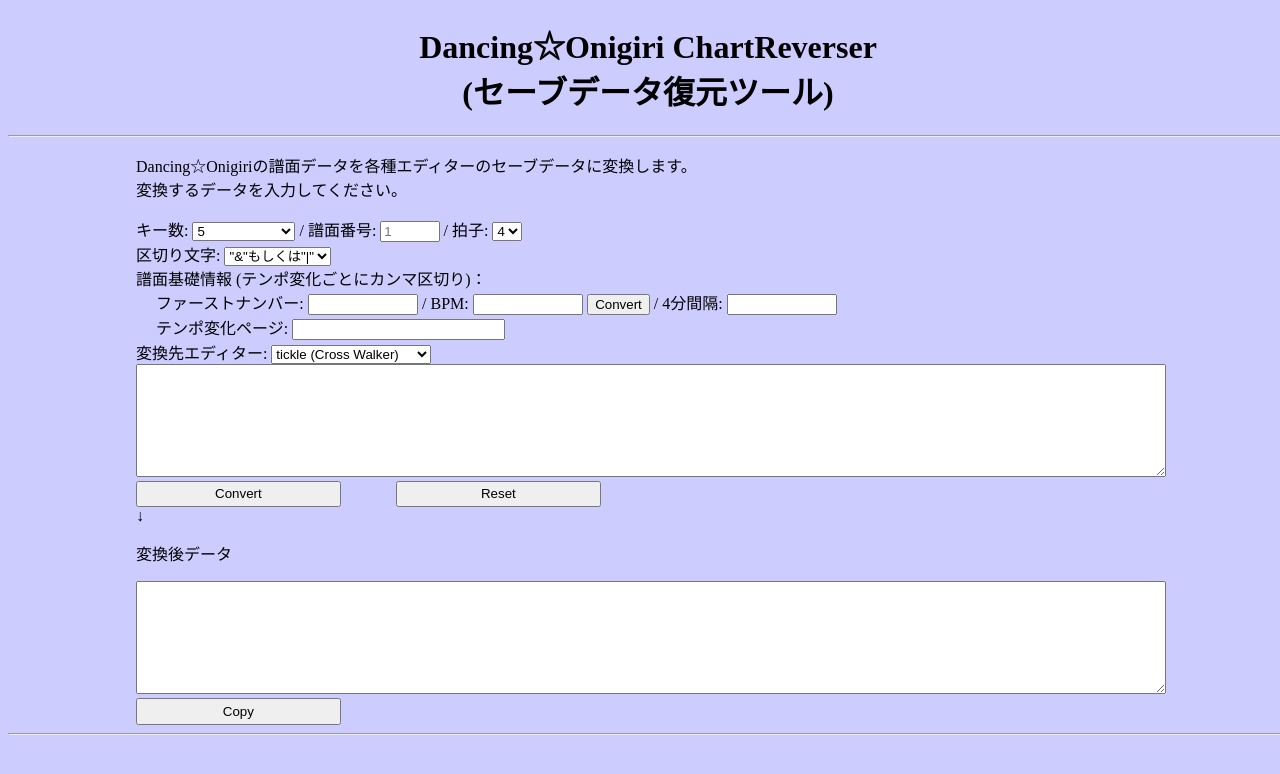
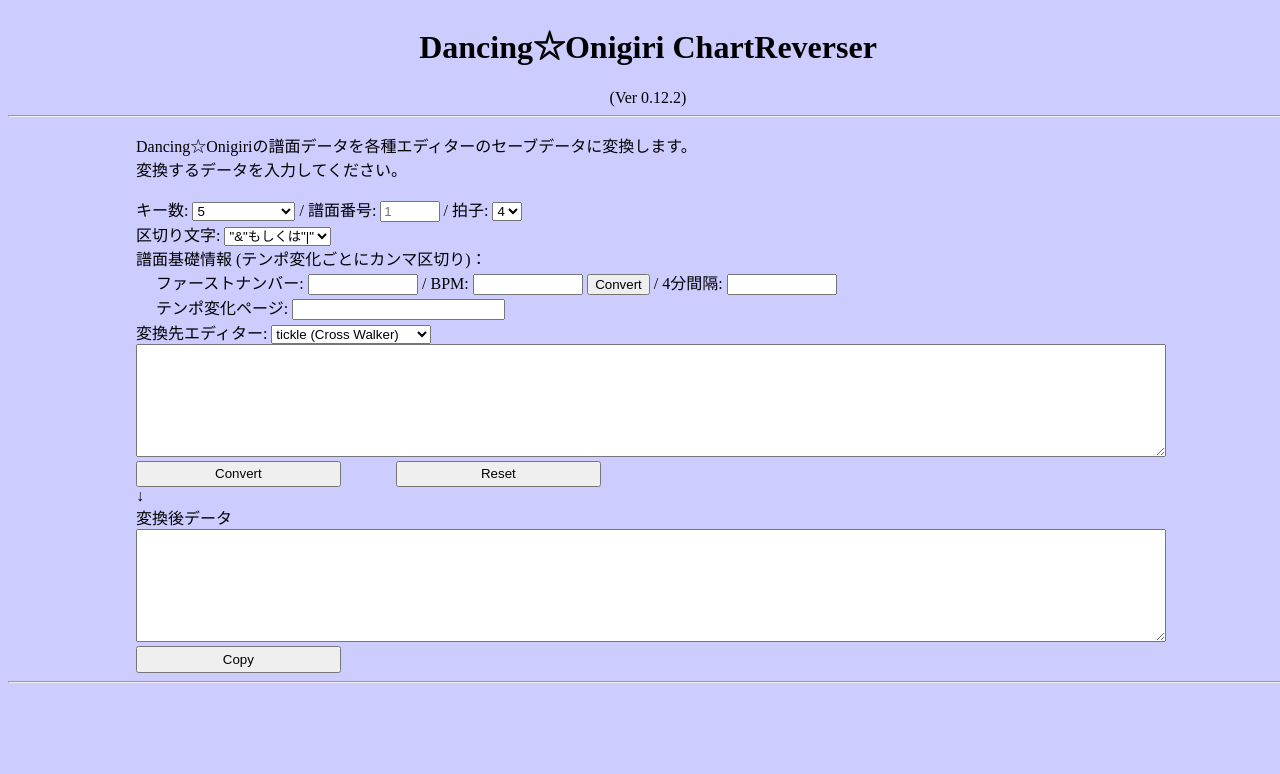
Before and after one commit to cwtickle/danoniplus-reverser, a plain HTML site: page index.html in a window 1280 px wide. Drawn offline with Linux system fonts and the light colour scheme.

Commit message:
[0001/initial:0.12.2] バージョン名の表示

```diff
--- a/index.html
+++ b/index.html
@@ -9,7 +9,8 @@
 </head>
 
 <body>
-  <h1>Dancing☆Onigiri ChartReverser<br>(セーブデータ復元ツール)</h1>
+  <h1>Dancing☆Onigiri ChartReverser</h1>
+  <span id="version"></span>
   <hr />
   <div id="content">
     <p>
@@ -80,8 +81,7 @@
       </div>
       <button type="button" onclick="convert()" class="common_button">Convert</button>
       <input type="reset" value="Reset" class="common_button" />
-      <div>↓</div>
-      <p>変換後データ</p>
+      <div>↓<br>変換後データ</div>
       <div>
         <textarea id="output-save-data" readonly></textarea>
       </div>
--- a/js/main.js
+++ b/js/main.js
@@ -9,7 +9,10 @@
  *
  * https://github.com/cwtickle/danoniplus-reverser
  */
-const g_version = `Ver 0.12.1`;
+const g_version = `Ver 0.12.2`;
+
+// バージョン名の表記
+document.getElementById(`version`).innerHTML = `(${g_version})`;
 
 let g_rootObj = {};
 let g_paramObj = {};
```
